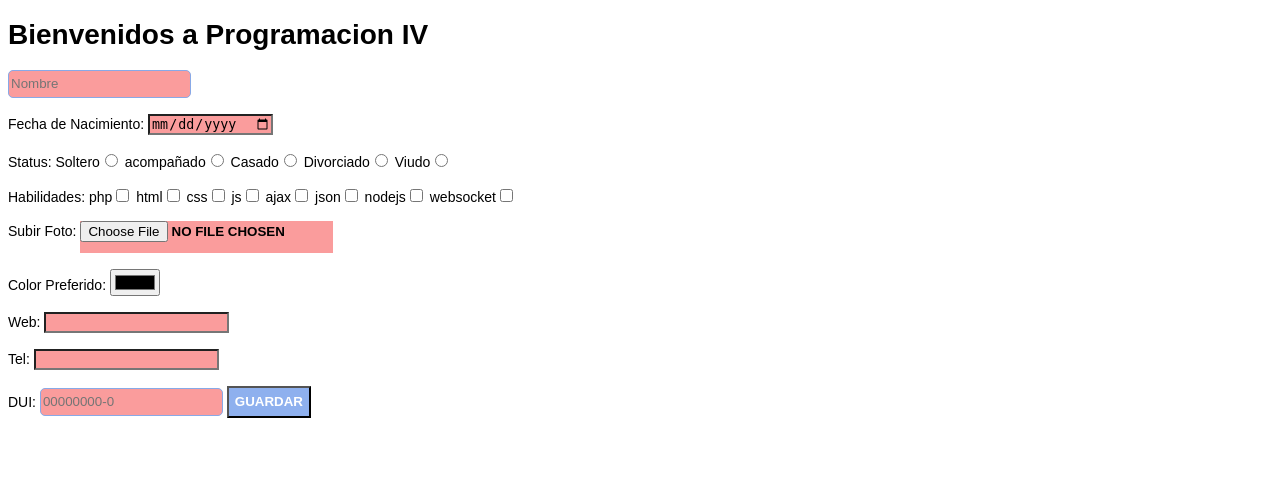
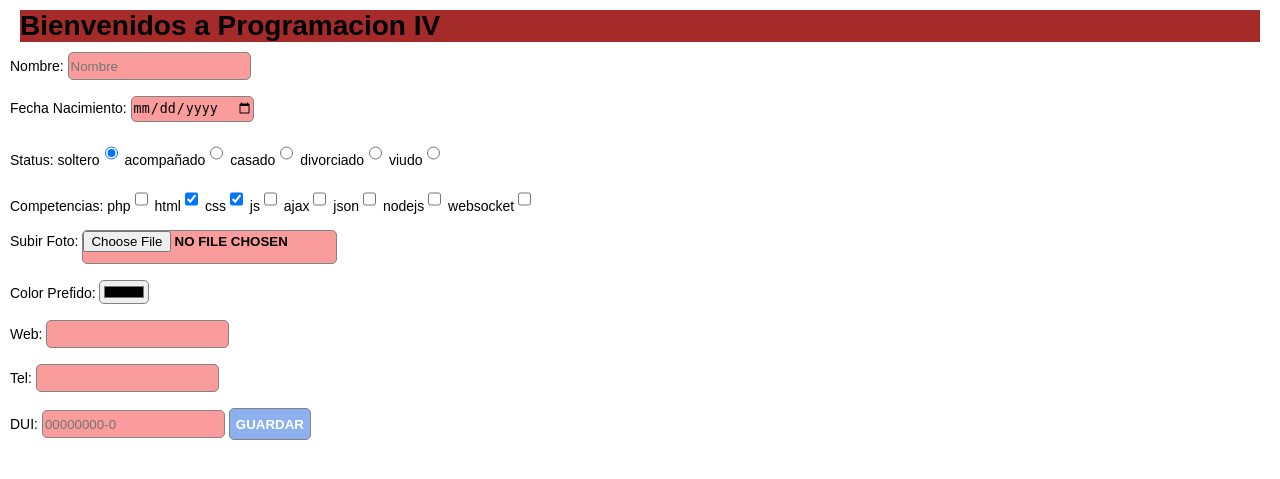
Before and after one commit to blady01/programacioniv-1, a PHP site: page / in a window 1280 px wide. Shown: the top 479 px of the page. Run offline with PHP 8.4, Linux system fonts and the light colour scheme.

Commit message:
Ajustes en css y html

```diff
--- a/estilos.css
+++ b/estilos.css
@@ -1,11 +1,15 @@
 body{
     font-size: 14px;
     font-family: Arial, Helvetica, sans-serif;
-
+    margin: 10px;
 }
-input[type=text]{
+body > h1{
+    background-color: brown;
+    margin: 10px;
+}
+input{
     height: 24px;
-    border: 1px solid rgb(136, 169, 231);
+    border: 1px solid rgb(129, 131, 134);
     border-radius: 5px;
 }
 input[type=submit],
@@ -20,7 +24,7 @@ input[type=file]{
 input[type=submit]:hover,
 input[type=button]:hover,
 input[type=file]:hover{
-    color: rgb(56, 99, 218);
+    color:  rgb(56, 99, 218);
     background-color: #FFF;
 }
 input[type=text]:invalid,
@@ -29,13 +33,13 @@ input[type=file]:invalid,
 input[type=url]:invalid,
 input[type=tel]:invalid{
     background-color: rgb(250, 156, 156);
-    color:black;
+    color: black;
 }
-input[type=text]:valid, /* Estilo para los input tipo text, date y file*/
+input[type=text]:valid, /* Estilo para los input de tipo text, date y file */
 input[type=date]:valid, /* Cuando es valido su contenido */
 input[type=file]:valid,
 input[type=url]:valid,
 input[type=tel]:valid{
     background-color: rgb(134, 250, 173);
-    color:black;
+    color: black;
 }
--- a/index.html
+++ b/index.html
@@ -9,26 +9,27 @@
 </head>
 <body>
     <h1>Bienvenidos a Programacion IV</h1>
-    <form name="frmControles" id="frmcontroles" method="GET">
-        <input type="text" pattern="[a-zA-ZñÑ ]{3,60}" required size="20" placeholder="Nombre"><br><br>
-        Fecha de Nacimiento: <input type="date" required><br><br>
+    <form name="frmControles" id="frmControles" method="get">
+        Nombre: <input type="text" pattern="[a-zA-ZñÑ ]{3,60}" required size="20" placeholder="Nombre"><br><br>
+        Fecha Nacimiento: <input type="date" required><br><br>
         Status:
-        <label for="soltero">Soltero</label><input type="radio" name="cboStatus" id="soltero">
+        <label for="soltero">soltero</label><input checked type="radio" name="cboStatus" id="soltero">
         <label for="acompañado">acompañado</label><input type="radio" name="cboStatus" id="acompañado">
-        <label for="casado">Casado</label><input type="radio" name="cboStatus" id="casado">
-        <label for="divorciado">Divorciado</label><input type="radio" name="cboStatus" id="divorciado">
-        <label for="viudo">Viudo</label><input type="radio" name="cboStatus" id="viudo"><br><br>
-        Habilidades:
+        <label for="casado">casado</label><input type="radio" name="cboStatus" id="casado">
+        <label for="divorciado">divorciado</label><input type="radio" name="cboStatus" id="divorciado">
+        <label for="viudo">viudo</label><input type="radio" name="cboStatus" id="viudo"><br><br>
+        Competencias:
             <label for="php">php</label><input type="checkbox" name="php" id="php">
-        <label for="html">html</label><input type="checkbox" name="html" id="html">
-        <label for="css">css</label><input type="checkbox" name="css" id="css">
+            <label for="html">html</label><input checked type="checkbox" name="html" id="html">
+            <label for="css">css</label><input checked type="checkbox" name="css" id="css">
             <label for="js">js</label><input type="checkbox" name="js" id="js">
             <label for="ajax">ajax</label><input type="checkbox" name="ajax" id="ajax">
             <label for="json">json</label><input type="checkbox" name="json" id="json">
             <label for="nodejs">nodejs</label><input type="checkbox" name="nodejs" id="nodejs">
             <label for="websocket">websocket</label><input type="checkbox" name="websocket" id="websocket"><br><br>
+
         Subir Foto: <input required type="file" name="foto" id="foto"><br><br>
-        Color Preferido: <input type="color"><br><br>
+        Color Prefido: <input type="color"><br><br>
         Web: <input type="url" required><br><br>
         Tel: <input type="tel" required><br><br>
         DUI: <input type="text" placeholder="00000000-0" pattern="[0-9]{8}-[0-9]{1}" required>
```
Lines whose indentation alone changed are shown as unchanged.
